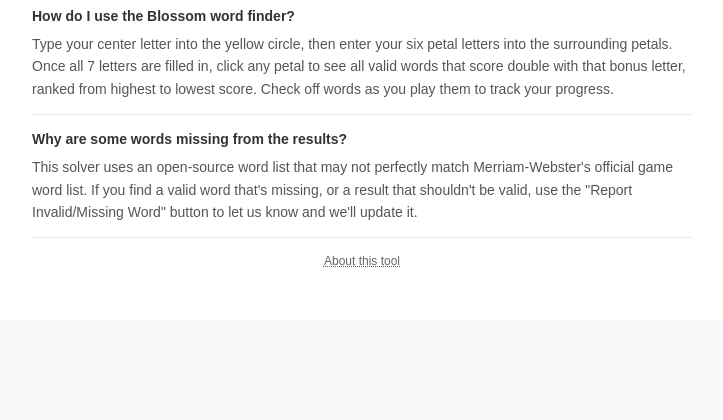
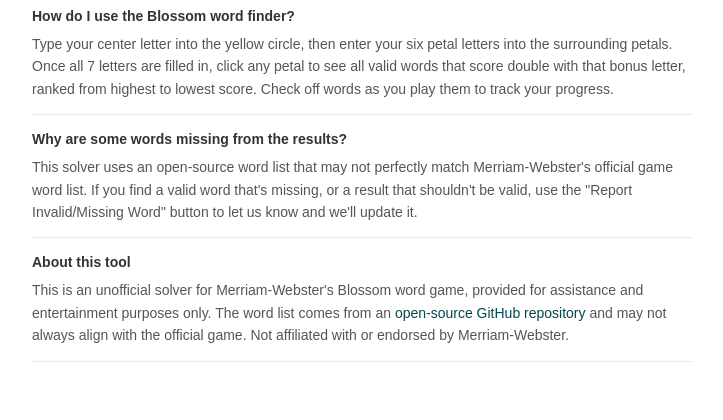
Before and after one commit to applewjr/heroku_apps, a Flask app: template templates/blossom.html in a window 1280 px wide. Shown: the part 1522-1942 px from the top of the page, without its empty margins (278-1001 px from the left). Before the commit the page ends 1789 px from the top, so only its background shows below. Run offline with Flask 3, Linux system fonts and the light colour scheme; the template is opened without the code that fills it, so the values that code supplies are empty; parts of the project's set-up code (start-up, migrations or seed data) failed here and were passed over.

Commit message:
FAQ update

```diff
--- a/templates/blossom.html
+++ b/templates/blossom.html
@@ -49,6 +49,14 @@
       "acceptedAnswer": {
         "@type": "Answer",
         "text": "This solver uses an open-source word list that may not perfectly match Merriam-Webster's official game word list. If you find a valid word that is missing, or a result that should not be valid, use the Report Invalid/Missing Word button to let us know and we will update it."
+      }
+    },
+    {
+      "@type": "Question",
+      "name": "About this tool",
+      "acceptedAnswer": {
+        "@type": "Answer",
+        "text": "This is an unofficial solver for Merriam-Webster's Blossom word game, provided for assistance and entertainment purposes only. The word list comes from an open-source GitHub repository and may not always align with the official game. Not affiliated with or endorsed by Merriam-Webster."
       }
     }
   ]
@@ -977,17 +985,12 @@
         <p style="font-weight: 600; font-size: 14px; color: #333; margin: 0 0 6px;">Why are some words missing from the results?</p>
         <p style="font-size: 14px; color: #555; margin: 0; line-height: 1.6;">This solver uses an open-source word list that may not perfectly match Merriam-Webster's official game word list. If you find a valid word that's missing, or a result that shouldn't be valid, use the "Report Invalid/Missing Word" button to let us know and we'll update it.</p>
       </div>
+      <div style="padding: 14px 0; border-bottom: 1px solid #e9ecef;">
+        <p style="font-weight: 600; font-size: 14px; color: #333; margin: 0 0 6px;">About this tool</p>
+        <p style="font-size: 14px; color: #555; margin: 0; line-height: 1.6;">This is an unofficial solver for Merriam-Webster's Blossom word game, provided for assistance and entertainment purposes only. The word list comes from an <a href="https://github.com/MagicOctopusUrn/wordListsByLength" target="_blank" rel="noopener noreferrer" style="color: #02484d;">open-source GitHub repository</a> and may not always align with the official game. Not affiliated with or endorsed by Merriam-Webster.</p>
+      </div>
     </div>
   </section>
-
-  <p style="text-align: center; max-width: 800px; margin: 10px auto 0; padding: 0 20px;">
-    <span class="disclaimer-tooltip">
-      About this tool
-      <span class="tooltip-content">
-        This is an unofficial tool to help with Merriam-Webster's Blossom word game. The word list comes from this <a href="https://github.com/MagicOctopusUrn/wordListsByLength" target="_blank" rel="noopener noreferrer">GitHub</a> and may not always align with the valid words in the official game. Results are provided for assistance and entertainment purposes only. This tool is not affiliated with or endorsed by Merriam-Webster.
-      </span>
-    </span>
-  </p>
   <br>
   <br>
   </center>
```
